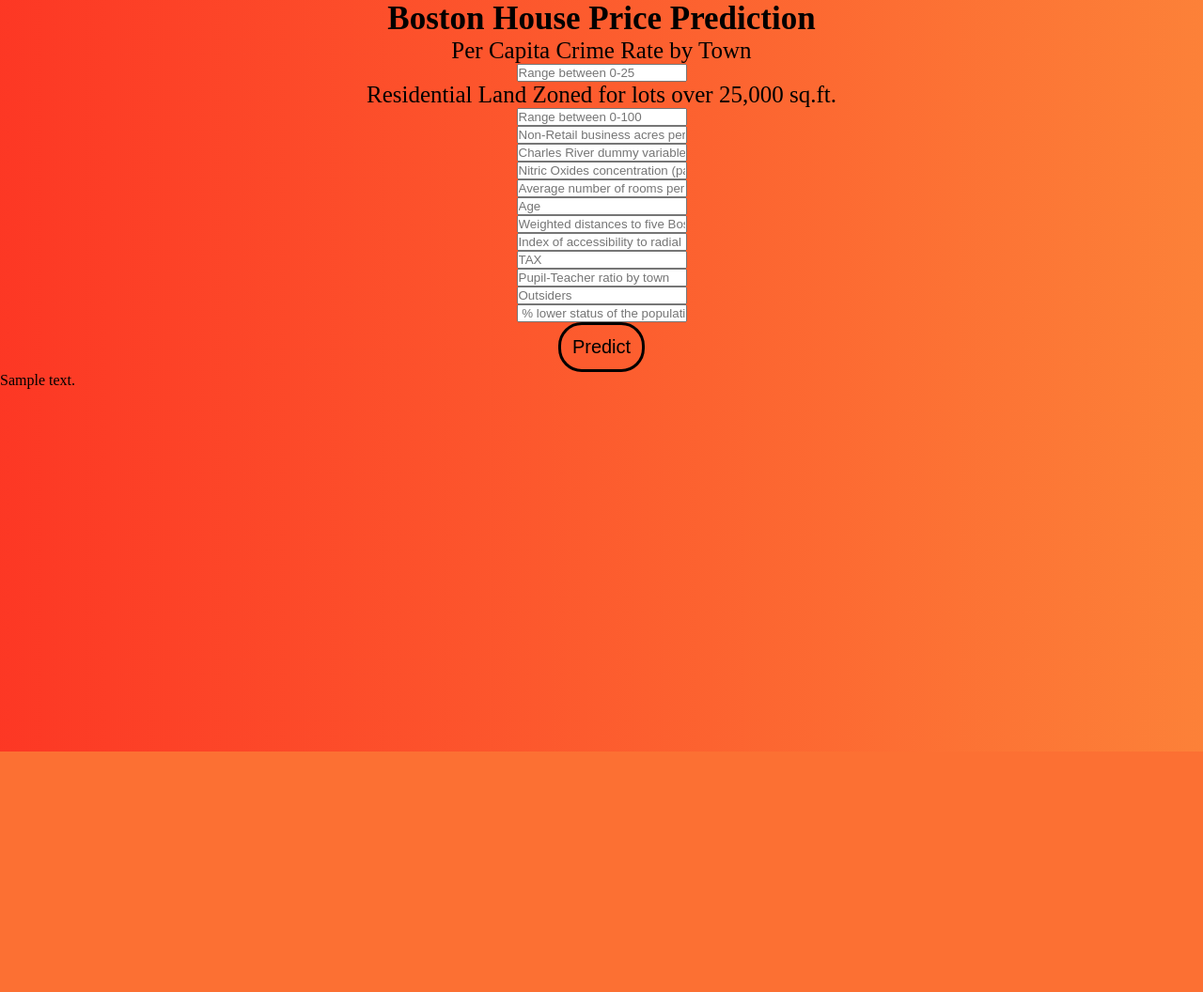
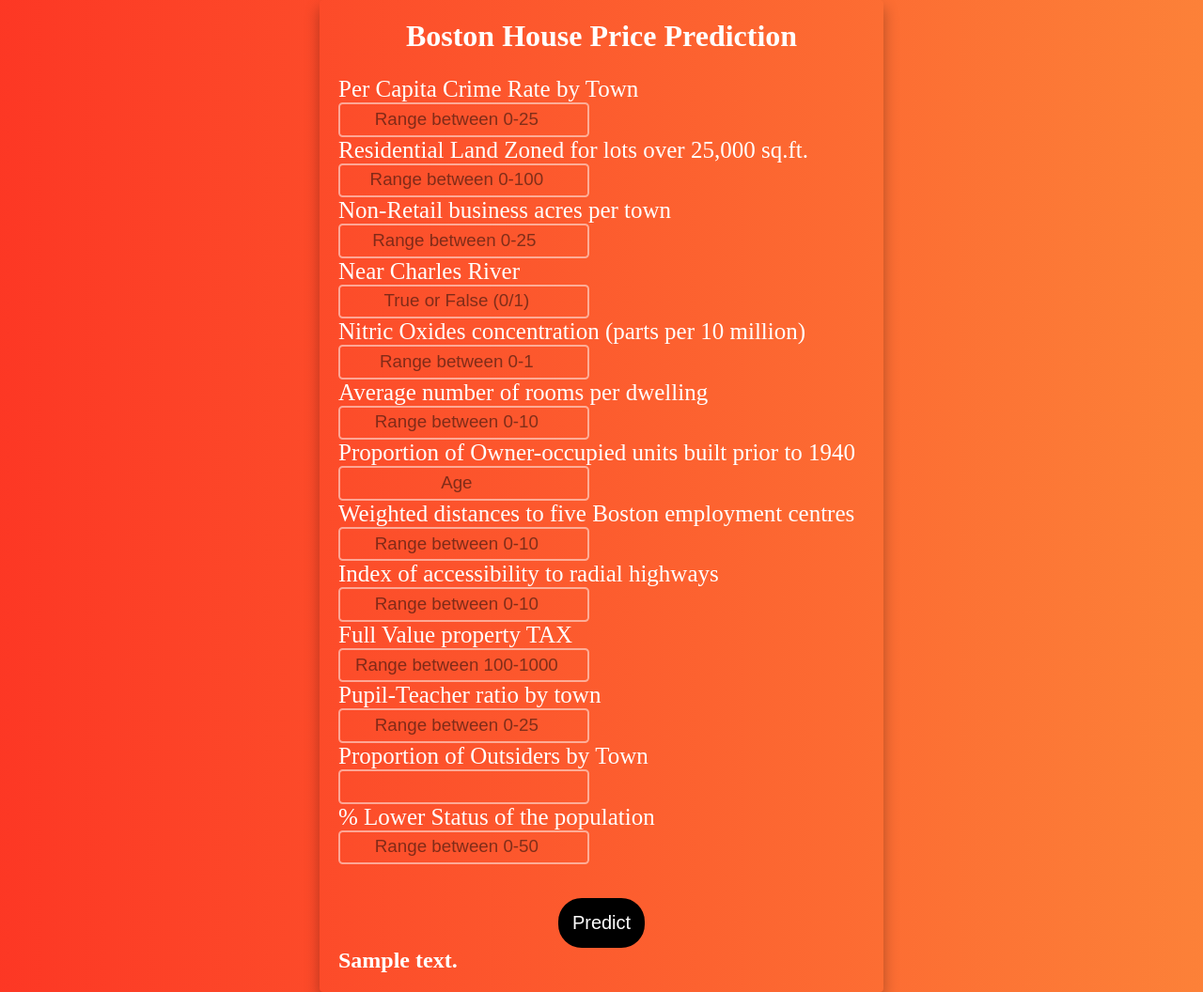
Before and after one commit to sahil-1811/Boston_House_Pricing, a Flask app: template templates/home.html in a window 1280 px wide. Shown: the whole page at 94% size. Before the commit the page ends 800 px from the top, so only its background shows below. Run offline with Flask 2, Linux system fonts and the light colour scheme; the template is opened without the code that fills it: most values are stand-ins (such as "Sample title", 1, 10 or a date in 2020); parts of the project's set-up code (start-up, migrations or seed data) failed here and were passed over.

Commit message:
Updated Form

```diff
--- a/static/stylesheets/style.css
+++ b/static/stylesheets/style.css
@@ -21,35 +21,83 @@ body{
     }
 }
 
-h1{
+.container {
+    margin: auto;
+    width: 600px;
+    max-width: 90%;
+}
+.container form {
+    width: 100%;
+    height: 100%;
+    padding: 20px;
+    background: transparent;
+    color:white;
+    border-radius: 4px;
+    box-shadow: 0px 8px 16px rgba(0, 0, 0, 0.3);
+}
+.container form .form {
+    width: 100%;
+    height: 100%;
+    background: transparent;
+    border-radius: 4px;
+    border: 1px solid silver;
+    margin: 10px 0 18px 0;
+    padding: 0 10px;
+}
+
+.container h1{
     text-align: center;
-    list-style-position: inside;
-    font-size: 35px
+    margin-bottom: 24px;
+    color: white;
 }
-#search{
+.container h1{
     text-align: center;
-    margin:auto;
-    width:50%;
+    margin-bottom: 24px;
+    color: white;
 }
 
 
 
-
-button{
+.container form .btn {
     width: auto;
     border: 3px solid black;
     /* border-right: 50px; */
     font-size: 20px;
     padding: 12px;
-    background-color: transparent;
-    color: black;
+    background-color: black;
+    color: white;
     border-radius: 25px 25px 25px 25px;
+    margin:auto;
+    text-align: center;
+    display: flex;
 }
-button:hover {
-    background-color: white;
-  }
+.container form .btn:hover {
+    opacity: 0.7;
+    background-color: green;
+    color:white
+}
 
 label{
     background-color: transparent;
     font-size: 25px;
 }
+input { 	border:2px solid rgba(255,255,255,.5);
+	font-size:0.75em;
+	padding:.25em .5em .3125em;
+	color:rgba(16, 15, 15, 0.5);
+	border-radius:.25em;
+	background:transparent;
+	transition:all .100s;
+    text-align:center;
+    font-family: "Arial Rounded MT Bold","Helvetica Rounded",Arial,sans-serif;
+ }
+
+
+::-webkit-input-placeholder {
+	color:rgba(6, 5, 5, 0.5);
+	text-shadow:0 0 .125em transparent;
+	transition:all .25s;
+}
+input:focus::-webkit-input-placeholder {
+	opacity:.5;
+}
--- a/templates/home.html
+++ b/templates/home.html
@@ -13,36 +13,87 @@
 </head>
 
 <body>
- <div id = "search">
+    <div class = "container">
 
 
      <!-- Main Input For Receiving Query to our ML -->
-    <form action="{{ url_for('predict')}}"method="post" id ="myform">
-        <h1>Boston House Price Prediction</h1>
+        <form action="{{ url_for('predict')}}"method="post" id ="myform">
 
+            <h1>Boston House Price Prediction</h1>
 
-        <label for="CRIM">Per Capita Crime Rate by Town</label>
-        <div class="form-group"><input type="text" class="form-control" name="CRIM" placeholder="Range between 0-25" required="required" /></div>
-    	<label for="ZN">Residential Land Zoned for lots over 25,000 sq.ft.</label>
-        <input type="text"  class="form-control" name="ZN" placeholder="Range between 0-100" required="required" /><br>
-        <input type="text" class="form-control" name="INDUS" placeholder="Non-Retail business acres per town" required="required" /><br>
-        <input type="text" class="form-control" name="CHAS" placeholder="Charles River dummy variable" required="required" /><br>
-        <input type="text" class="form-control" name="NOX" placeholder="Nitric Oxides concentration (parts per 10 million)" required="required" /><br>
-        <input type="text" class="form-control" name="RM" placeholder="Average number of rooms per dwelling" required="required" /><br>
-        <input type="text" class="form-control" name="Age" placeholder="Age" required="required" /><br>
-        <input type="text" class="form-control" name="DIS" placeholder="Weighted distances to five Boston employment centres" required="required" /><br>
-        <input type="text" class="form-control" name="RAD" placeholder="Index of accessibility to radial highways" required="required" /><br>
-        <input type="text" class="form-control" name="TAX" placeholder="TAX" required="required" /><br>
-        <input type="text" class="form-control" name="PTRATIO" placeholder="Pupil-Teacher ratio by town" required="required" /><br>
-        <input type="text" class="form-control" name="B" placeholder="Outsiders" required="required" /><br>
-        <input type="text" class="form-control" name="LSTAT" placeholder=" % lower status of the population" required="required" /><br>
+            <label for="CRIM">
+                Per Capita Crime Rate by Town
+                <input type="number" step="any" name="CRIM" id ="CRIM" class="form-user" placeholder="Range between 0-25" required="required" />
+            </label><br>
 
+            <label for="ZN">
+                Residential Land Zoned for lots over 25,000 sq.ft.
+                <br><input type="number"  step="any" id="ZN" name="ZN" placeholder="Range between 0-100" required="required" />
+            </label><br>
 
+            <label for="INDUS">
+                Non-Retail business acres per town
+                <br><input type="number"  step="any" id = "INDUS" name="INDUS" placeholder="Range between 0-25 " required="required" />
+            </label><br>
 
-        <button type="submit" class="submit-button">Predict</button>
-    </form>
- </div>
- {{prediction_text}}
+            <label for = "CHAS">
+                Near Charles River
+                <br><input type="number"  step="any" id = "CHAS" name="CHAS" placeholder="True or False (0/1)" required="required" />
+            </label><br>
+
+            <label for="NOX">
+                Nitric Oxides concentration (parts per 10 million)
+                <br><input type="number"  step="any" id ="NOX" name="NOX" placeholder="Range between 0-1" required="required" />
+            </label><br>
+
+            <label for ="RM">
+                Average number of rooms per dwelling
+                <br><input type="number"  step="any" id="RM" name="RM" placeholder="Range between 0-10" required="required" />
+            </label><br>
+
+            <label for="Age">
+                Proportion of Owner-occupied units built prior to 1940
+                <br><input type="number"  step="any" id="Age"name="Age" placeholder="Age" required="required" />
+            </label><br>
+
+            <label for="DIS">
+                Weighted distances to five Boston employment centres
+                <br><input type="number" step="any"  id="DIS" name="DIS" placeholder="Range between 0-10" required="required" />
+            </label><br>
+
+            <label for="RAD">
+                Index of accessibility to radial highways
+                <br><input type="number"  step="any" id="RAD" name="RAD" placeholder="Range between 0-10" required="required" />
+            </label><br>
+
+            <label for="TAX">
+                Full Value property TAX
+                <br><input type="number"  step="any" id="TAX" name="TAX" placeholder="Range between 100-1000" required="required" />
+            </label><br>
+
+            <label for="PTRATIO">
+                Pupil-Teacher ratio by town
+                <br><input type="number"  step="any" id="PTRATIO" name="PTRATIO" placeholder="Range between 0-25" required="required" />
+            </label><br>
+
+            <label for ="OUTSIDER">
+                Proportion of Outsiders by Town
+                <br><input type="number"  step="any" id="OUTSIDER" name="OUTSIDER" placeholder="" required="required" />
+            </label><br>
+
+            <label for="LSTAT">
+                % Lower Status of the population
+                <br><input type="number"  step="any" id="LSTAT" name="LSTAT" placeholder="Range between 0-50" required="required" />
+            </label><br>
+
+           <br><br> <button type="submit" class="btn">Predict</button>
+
+           <div class ="ans">
+               <h2> {{prediction_text}}</h2>
+           </div>
+        </form>
+
+    </div>
 
 </body>
 </html>
```
